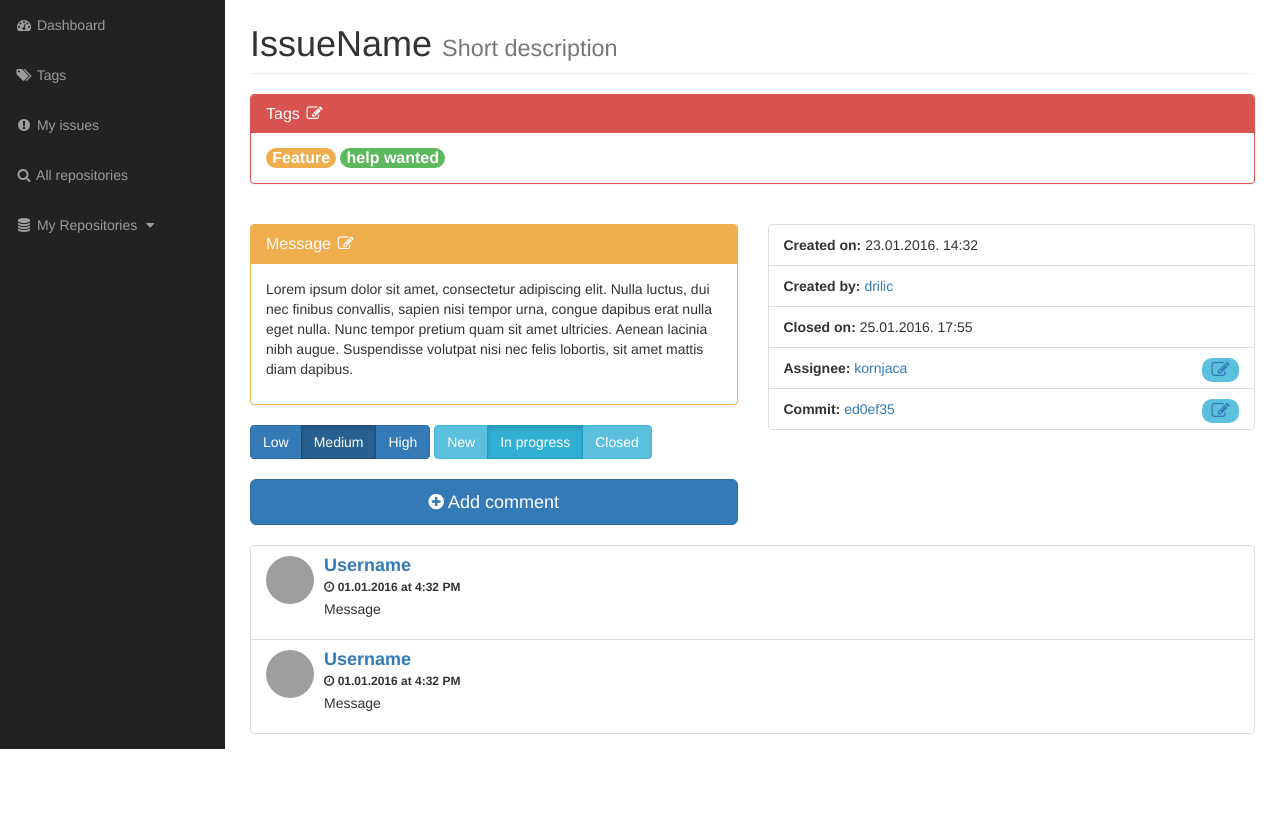
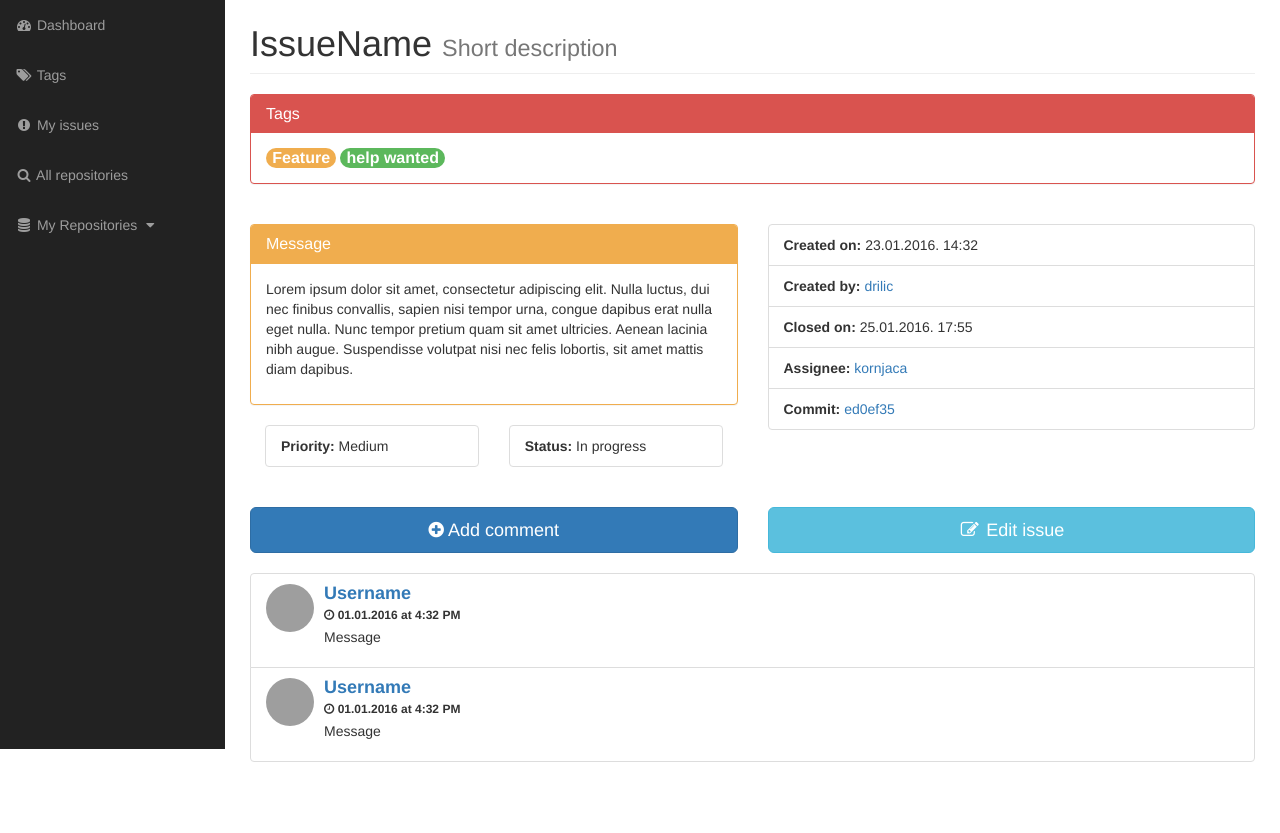
Before and after one commit to UKS-Tim3/Issuebox, a Django app: page /website/issue/ in a window 1280 px wide. Shown: the part 51-884 px from the top of the page. Before the commit the page ends 800 px from the top, so only its background shows below. Run offline with Django 3.2, Linux system fonts and the light colour scheme; the visitor is signed in with stand-in values (Sample User, id 1); parts of the project's set-up code (start-up, migrations or seed data) failed here and were passed over; some libraries are stand-ins or nearby versions; grey boxes are pictures that could not be loaded.

Commit message:
Issue page is redesigned

```diff
--- a/issuebox/website/templates/website/contributors/contributors.html
+++ b/issuebox/website/templates/website/contributors/contributors.html
@@ -23,10 +23,7 @@
                         <img class="media-object img-circle center-image"
                              src="{{user.img_url}}"
                              alt="Dragoljub Ilic" width="200" height="280"/>
-                        <div class="text-right">
-                            <a href="#" data-toggle="modal" data-target="#AddRepository">Change picture <i
-                                    class="fa fa-arrow-circle-right"></i></a>
-                        </div>
+
                     </div>
                 </div>
                 <br/>
--- a/issuebox/website/templates/website/issue.html
+++ b/issuebox/website/templates/website/issue.html
@@ -14,9 +14,7 @@
             <div class="container-fluid">
                 <div class="panel panel-red">
                     <div class="panel-heading">
-                        <h3 class="panel-title">Tags <a href="#" data-toggle="modal"
-                                                           data-target="#addCommit"><i
-                                class="fa fa-fw fa-pencil-square-o"></i></a></h3></div>
+                        <h3 class="panel-title">Tags</h3></div>
                     <div class="panel-body">
                         <span class="label label-warning tag"><font size="3">Feature</font></span>
                         <span class="label label-success tag"><font size="3">help wanted</font></span>
@@ -32,9 +30,7 @@
                         <div class="form-group">
                             <div class="panel panel-yellow">
                                 <div class="panel-heading">
-                                    <h3 class="panel-title">Message <a href="#" data-toggle="modal"
-                                                                       data-target="#addCommit"><i
-                                            class="fa fa-fw fa-pencil-square-o"></i></a></h3></div>
+                                    <h3 class="panel-title">Message </h3></div>
                                 <div class="panel-body">
                                     <p>
                                         Lorem ipsum dolor sit amet, consectetur adipiscing elit. Nulla luctus, dui nec
@@ -50,34 +46,18 @@
                         </div>
                     </div>
                     <div class="row">
-                        <div class="btn-group" data-toggle="buttons">
-                            <label class="btn btn-primary">
-                                <input type="radio" name="priority">Low
-                            </label>
-                            <label class="btn btn-primary active">
-                                <input type="radio" name="priority">Medium
-                            </label>
-                            <label class="btn btn-primary">
-                                <input type="radio" name="priority">High
-                            </label>
+                        <div class="col-lg-6">
+                            <ul class="list-group">
+                                <li class="list-group-item"><b>Priority:</b> Medium</li>
+                            </ul>
                         </div>
-                        <div class="btn-group" data-toggle="buttons">
-                            <label class="btn btn-info">
-                                <input type="radio" name="priority">New
-                            </label>
-                            <label class="btn btn-info active">
-                                <input type="radio" name="priority">In progress
-                            </label>
-                            <label class="btn btn-info">
-                                <input type="radio" name="priority">Closed
-                            </label>
+
+                        <div class="col-lg-6">
+                            <ul class="list-group">
+                                <li class="list-group-item"><b>Status:</b> In progress</li>
+                            </ul>
                         </div>
-                    </div>
-                    <div class="row">
-                        <br/>
-                        <button type="button" class="btn  btn-block btn-lg btn-primary" data-toggle="modal"
-                                data-target="#addComment"><i class="fa fa-plus-circle"></i> Add comment
-                        </button>
+
                     </div>
                     <br/>
                 </div>
@@ -90,15 +70,11 @@
                             <li class="list-group-item"><b>Created on:</b> 23.01.2016. 14:32</li>
                             <li class="list-group-item"><b>Created by:</b> <a href="#">drilic</a></li>
                             <li class="list-group-item"><b>Closed on:</b> 25.01.2016. 17:55</li>
-                            <li class="list-group-item"><span class="badge" style="background-color:#5bc0de">
-                                <a href="#" data-toggle="modal" data-target="#addAssigne"><font size="4"><i
-                                        class="fa fa-fw fa-pencil-square-o"></i></font></a></span><b>
+                            <li class="list-group-item"><b>
                                 Assignee: </b>
                                 <a href="#">kornjaca</a>
                             </li>
-                            <li class="list-group-item"><span class="badge" style="background-color:#5bc0de">
-                                <a href="#" data-toggle="modal" data-target="#addCommit"><font size="4"><i
-                                        class="fa fa-fw fa-pencil-square-o"></i></font></a></span><b>
+                            <li class="list-group-item"><b>
                                 Commit: </b>
                                 <a href="#">ed0ef35</a>
                             </li>
@@ -108,6 +84,19 @@
             </div>
 
         </div>
+        <div class="row">
+            <div class="col-lg-6">
+                <button type="button" class="btn  btn-block btn-lg btn-primary" data-toggle="modal"
+                        data-target="#addComment"><i class="fa fa-plus-circle"></i> Add comment
+                </button>
+            </div>
+            <div class="col-lg-6">
+                <button type="button" class="btn  btn-block btn-lg btn-info" data-toggle="modal"
+                        data-target="#editIssue"><i class="fa fa-fw fa-pencil-square-o"></i> Edit issue
+                </button>
+            </div>
+        </div>
+        <br/>
         <div class="row">
             <div class="container-fluid">
                 <div class="tab-div-size-smaller">
@@ -162,20 +151,20 @@
 
 <!--- Modal -->
 
-<div class="modal fade" id="addCommit" role="dialog">
+<div class="modal fade" id="addComment" role="dialog">
     <div class="modal-dialog">
         <!-- Modal content-->
         <div class="modal-content">
             <div class="modal-header">
                 <button type="button" class="close" data-dismiss="modal">&times;</button>
-                <h4 class="modal-title">Add commit</h4>
+                <h4 class="modal-title">Add comment</h4>
             </div>
             <div class="modal-body">
-                Combo for commit (or something)
+                Comment text
             </div>
             <div class="modal-footer">
                 <button type="button" class="btn btn-default" data-dismiss="modal">Close</button>
-                <button type="button" class="btn btn-success" data-dismiss="modal">Confirm</button>
+                <button type="button" class="btn btn-primary" data-dismiss="modal">Confirm</button>
             </div>
         </div>
 
@@ -183,46 +172,26 @@
 </div>
 
 
-<div class="modal fade" id="addAssigne" role="dialog">
+<div class="modal fade" id="editIssue" role="dialog">
     <div class="modal-dialog">
         <!-- Modal content-->
         <div class="modal-content">
             <div class="modal-header">
                 <button type="button" class="close" data-dismiss="modal">&times;</button>
-                <h4 class="modal-title">Change assigne</h4>
+                <h4 class="modal-title">Edit issue</h4>
             </div>
             <div class="modal-body">
-                Combo for assigne
+                form for editing issue
             </div>
             <div class="modal-footer">
                 <button type="button" class="btn btn-default" data-dismiss="modal">Close</button>
-                <button type="button" class="btn btn-success" data-dismiss="modal">Confirm</button>
+                <button type="button" class="btn btn-info" data-dismiss="modal">Confirm</button>
             </div>
         </div>
 
     </div>
 </div>
 
-
-<div class="modal fade" id="addComment" role="dialog">
-    <div class="modal-dialog">
-        <!-- Modal content-->
-        <div class="modal-content">
-            <div class="modal-header">
-                <button type="button" class="close" data-dismiss="modal">&times;</button>
-                <h4 class="modal-title">Add new comment</h4>
-            </div>
-            <div class="modal-body">
-                Comment message
-            </div>
-            <div class="modal-footer">
-                <button type="button" class="btn btn-default" data-dismiss="modal">Close</button>
-                <button type="button" class="btn btn-success" data-dismiss="modal">Add</button>
-            </div>
-        </div>
-
-    </div>
-</div>
 <!--- /Modal -->
 
 
```
